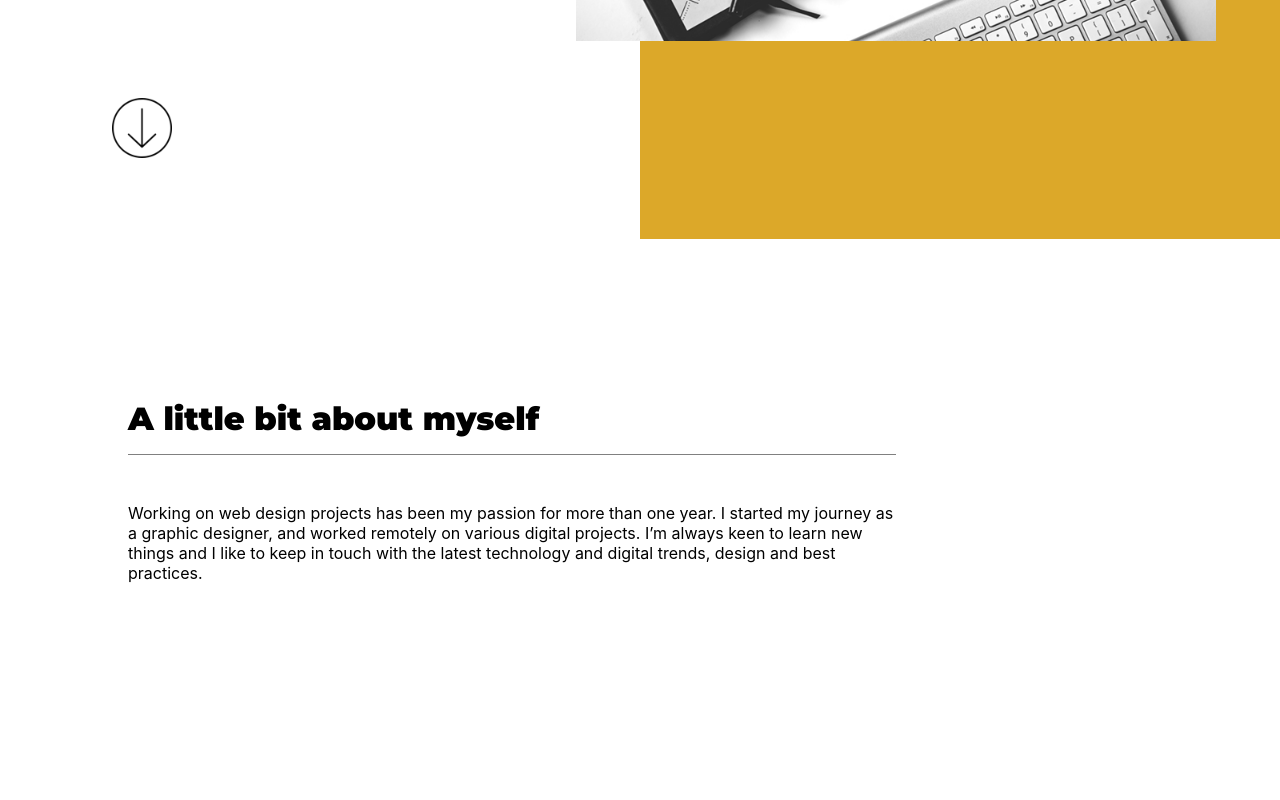
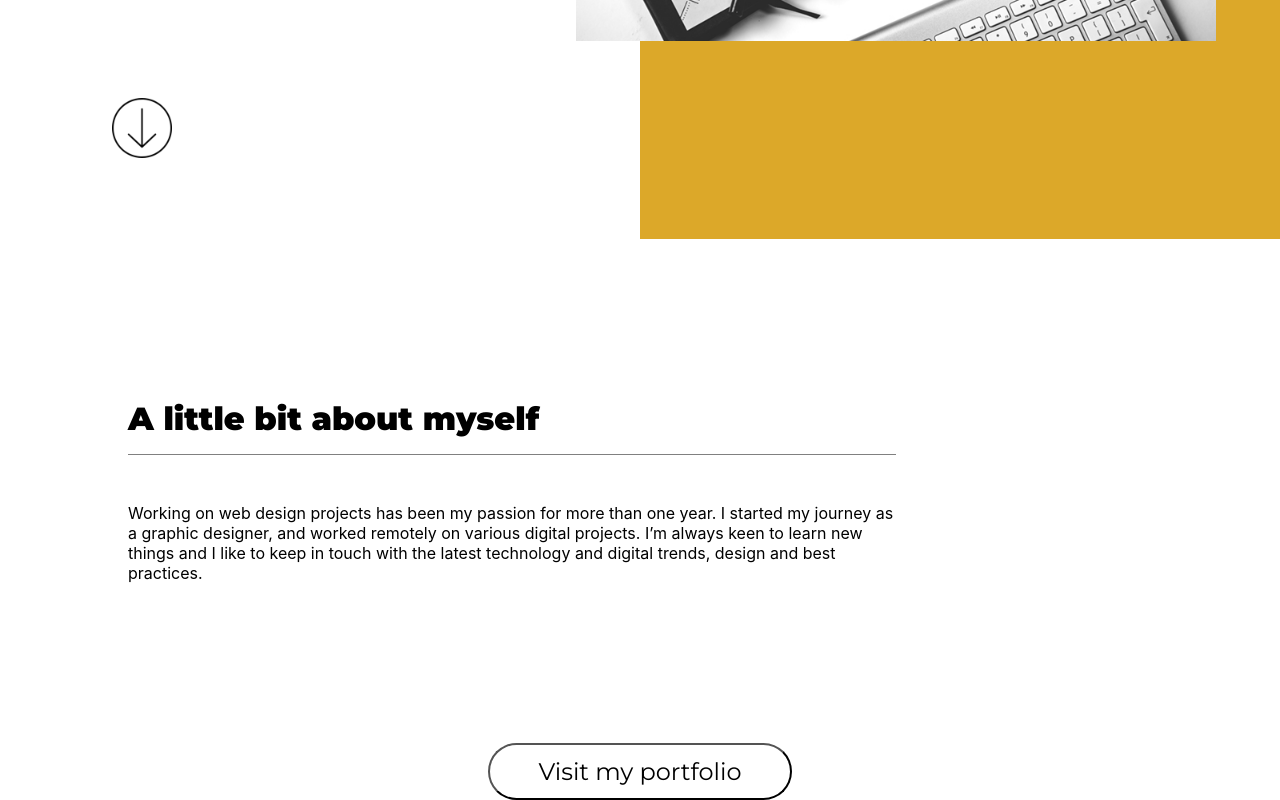
Before and after one commit to alexandra-pascal/my-portfolio, a React (Create React App) app: page / in a window 1280 px wide. Shown: the part 561-1361 px from the top of the page. Before the commit the page ends 1304 px from the top, so only its background shows below. Built offline with nearby package versions, Linux system fonts and the light colour scheme.

Commit message:
Created routes in the application and added a button to the portfolio page

```diff
--- a/src/components/App.js
+++ b/src/components/App.js
@@ -1,15 +1,18 @@
 import React from "react";
-import Hero from "./Hero";
-import Description from "./Description";
+import { BrowserRouter as Router, Route } from "react-router-dom";
+import Home from "./Home";
+import Portfolio from "./Portfolio";
 import "../css/App.css";
 
 export default class App extends React.Component {
   render() {
     return (
-      <div className="App">
-        <Hero />
-        <Description/>
-      </div>
+      <Router>
+        <div className="App">
+          <Route exact path="/" component={Home} />
+          <Route path="/portfolio" component={Portfolio} />
+        </div>
+      </Router>
     );
   }
 }
--- /dev/null
+++ b/src/components/Button.js
@@ -0,0 +1,13 @@
+import React from "react";
+import { Link } from "react-router-dom";
+import "../css/button.css";
+
+export default function Button(props) {
+  return (
+    <div>
+      <Link to="/portfolio">
+        <button className="button">Visit my portfolio</button>
+      </Link>
+    </div>
+  );
+}
--- a/src/components/Hero.js
+++ b/src/components/Hero.js
@@ -35,7 +35,6 @@ export default class Details extends React.Component {
           </div>
         </div>
       </div>
-
     );
   }
 }
--- /dev/null
+++ b/src/components/Home.js
@@ -0,0 +1,17 @@
+import React from "react";
+import Hero from "./Hero";
+import Description from "./Description";
+import Button from "./Button";
+import "../css/App.css";
+
+export default class App extends React.Component {
+  render() {
+    return (
+      <div className="App">
+        <Hero />
+        <Description />
+        <Button />
+      </div>
+    );
+  }
+}
--- a/src/components/Portfolio.js
+++ b/src/components/Portfolio.js
@@ -4,8 +4,9 @@ import { Link } from "react-router-dom";
 export default function Portfolio(props) {
   return (
     <div className="wrap-portfolio">
-      <Link to="/portfolio">
-       <h1>Portfolio</h1>
+      <h1>Portfolio</h1>
+      <Link to="/">
+        <button>Back to home page</button>
       </Link>
     </div>
   );
--- /dev/null
+++ b/src/css/button.css
@@ -0,0 +1,14 @@
+.button {
+  margin: auto;
+  display: block;
+  padding: 0.5em 2em;
+  font-size: 1.5em;
+  font-family: Montserrat;
+  background: none;
+  border-radius: 30px;
+  outline: none;
+  cursor: pointer;
+}
+a {
+  text-decoration: none;
+}
```
Also changed, not shown: src/components/Description.js (+8 -2 lines).
